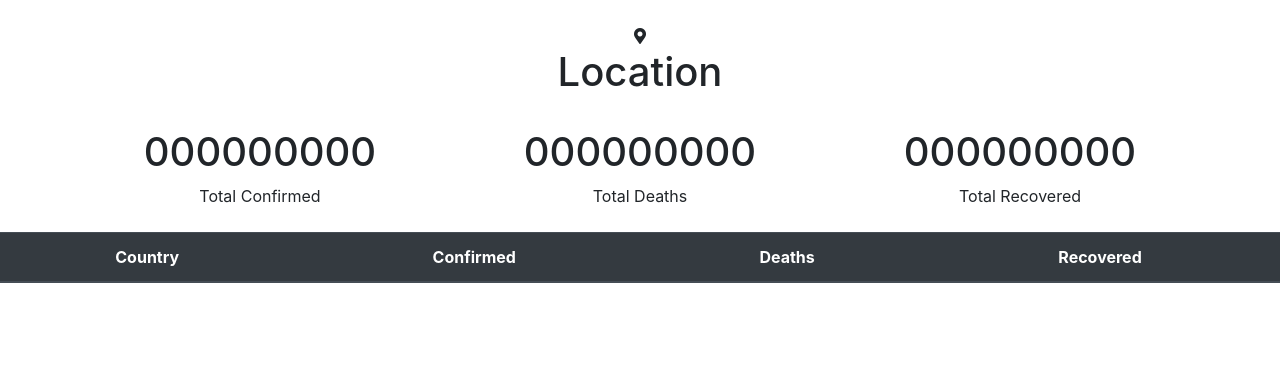
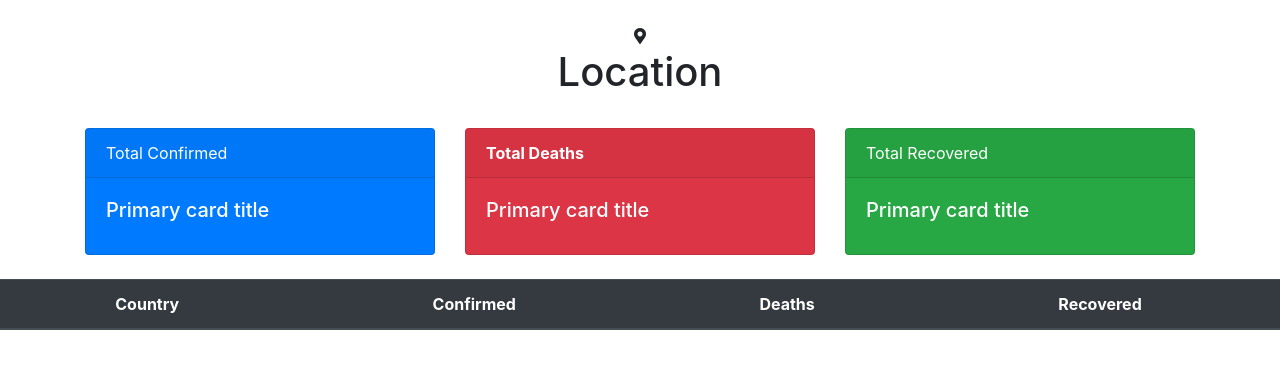
Before and after one commit to notakshayp/COVIDThingy, a plain HTML site: page index.html in a window 1280 px wide. Drawn offline with nearby package versions, Linux system fonts and the light colour scheme; no server answers.

Commit message:
Update index.html

```diff
--- a/index.html
+++ b/index.html
@@ -11,7 +11,7 @@
     <script src="./logic.js"></script>
 
 
-    <title>COVID Thingy</title>
+    <title>COVID Dashboard</title>
 
 </head>
 <body>
@@ -22,21 +22,35 @@
     </div>
     <br>
     <div class="container">
-        <div class="row">
-            <div class="col-md-4 text-center" ">
-                <h1 id="confirmedValue">000000000</h1>
-                <footer>Total Confirmed</footer>
-            </div>
-            <div class="col-md-4 text-center" >
-                <h1 id="deathsValue">000000000</h1>
-                <footer>Total Deaths</footer>
-            </div>
-            <div class="col-md-4 text-center" >
-              <h1 id="recoveredValue">000000000</h1>
-              <footer>Total Recovered</footer>
-            </div>
+    <div class="row">
+      <div class="col-sm-4">
+        <div class="card text-white bg-primary " >
+  	<div class="card-header">Total Confirmed</div>
+  	<div class="card-body">
+    	<h5 class="card-title" id="confirmedValue">Primary card title</h5>
+    </div>
 
         </div>
+      </div>
+      <div class="col-sm-4">
+    <div class="card text-white bg-danger " >
+  	<div class="card-header"><strong>Total Deaths</strong></div>
+  	<div class="card-body">
+    	<h5 class="card-title" id="deathsValue">Primary card title</h5>
+
+  	</div>
+    </div>
+      </div>
+      <div class="col-sm-4">
+    <div class="card text-white bg-success" >
+  	<div class="card-header">Total Recovered</div>
+  	<div class="card-body">
+    	<h5 class="card-title" id="recoveredValue">Primary card title</h5>
+
+  	</div>
+  </div>
+</div>
+  </div>
     </div>
 
     <br>
```
